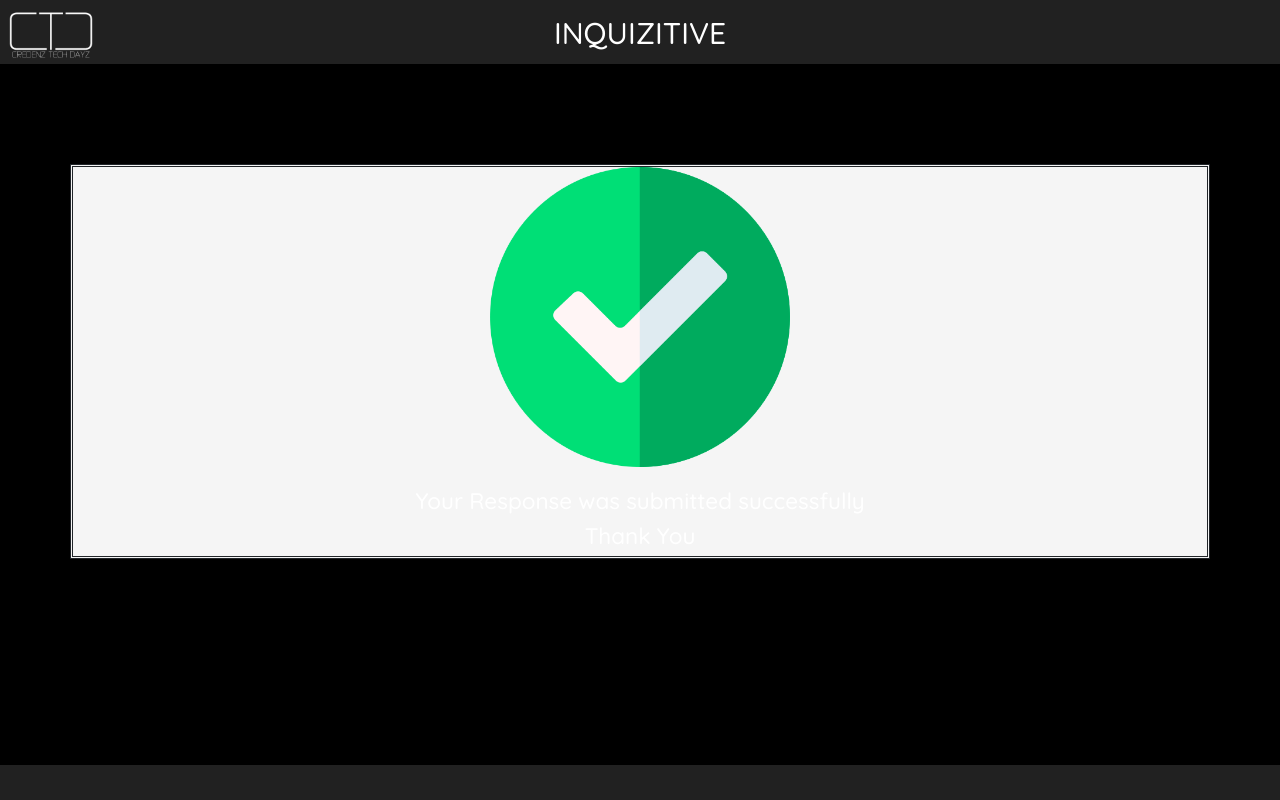
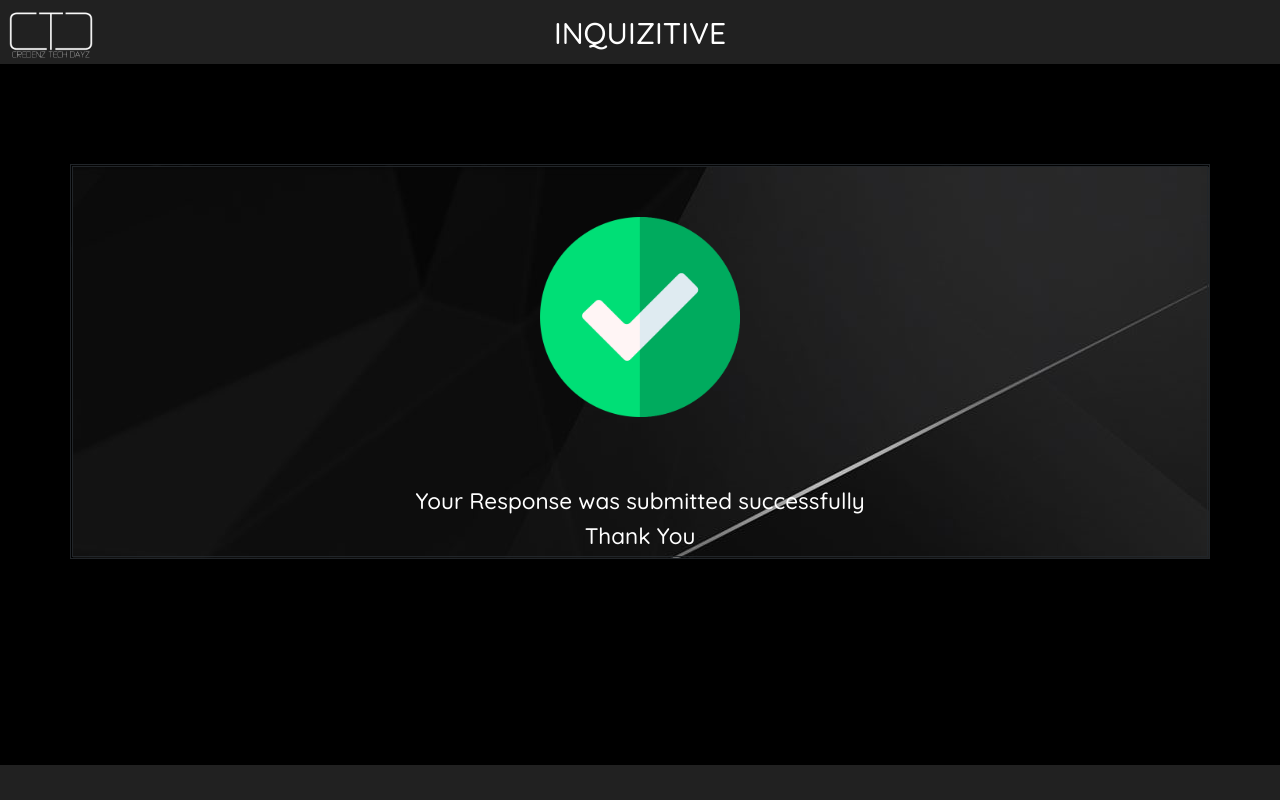
Before and after one commit to credenz/Inquizitive-Frontend, a React (Create React App) app: page /endpage in a window 1280 px wide. Built offline with nearby package versions, Linux system fonts and the light colour scheme.

Commit message:
Solved merge conflicts

```diff
--- a/src/components/Endpage/Endpage.css
+++ b/src/components/Endpage/Endpage.css
@@ -1,12 +1,21 @@
 .tick{
     display: block;
+
+    margin-top: 50px;
     margin-left: auto;
+    margin-bottom: 50px;
     margin-right: auto;
-    height: 300px;
-    width: 300px;
+    height: 200px;
+    width: 200px;
+
 }
 .endpage{
     position: relative;
     top : 100px;
     border-style: double;
+
+
 }
+.endpage{
+     background-image: url(../../images/questionbg.jpg);
+}
```
